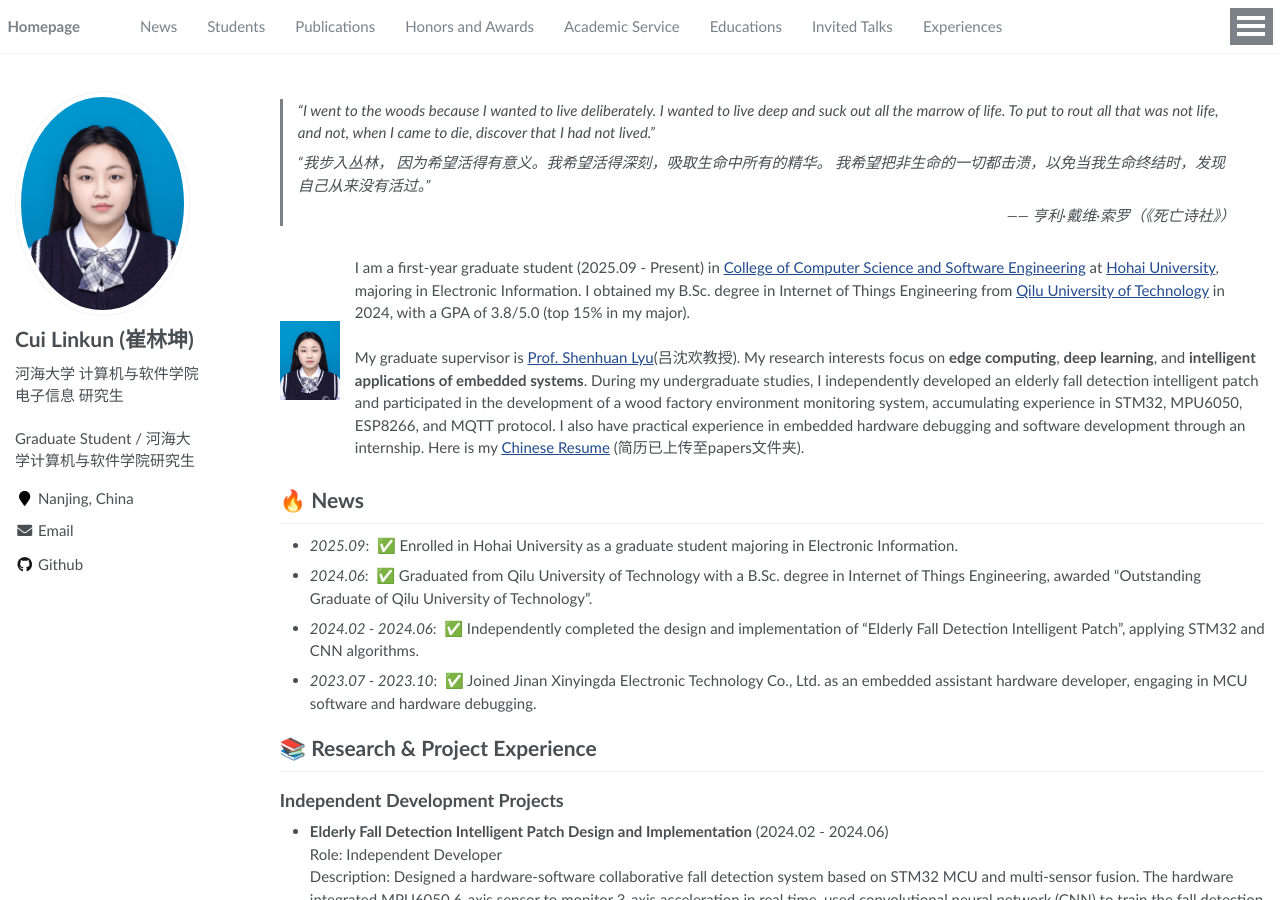
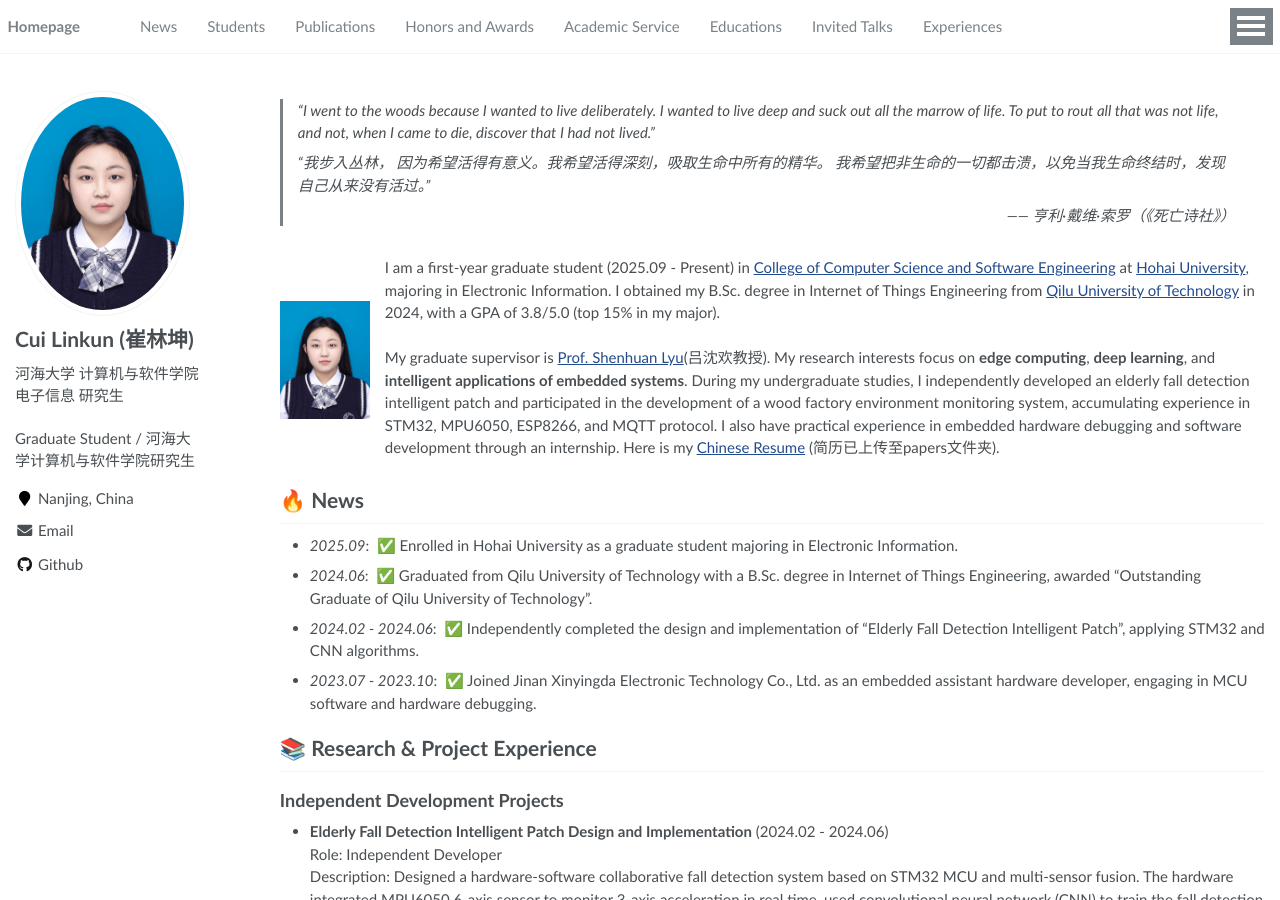
Before and after one commit to CuiLinkun/CuiLinkun.github.io, a Jekyll site: the page built from _pages/about.md, in a window 1280 px wide and 900 px high. Built offline with Jekyll 4.4.1, drawn with Linux system fonts in a browser that asks for light colours.

Commit message:
Update about.md

```diff
--- a/_pages/about.md
+++ b/_pages/about.md
@@ -18,7 +18,7 @@ redirect_from:
 
 <body>
 
- <div style="display: flex; align-items: center; gap: 15px; margin: 10px 0;">      <div style="width: 60px; height: 80px;">         <img src="../images/cuilinkun-avatar.png" alt="Cui Linkun Avatar" width="100%" height="100%" object-fit="cover">     </div>          <div style="flex: 1;">
+ <div style="display: flex; align-items: center; gap: 15px; margin: 10px 0;">      <div style="width: 90px; height: 120px;">         <img src="../images/cuilinkun-avatar.png" alt="Cui Linkun Avatar" width="100%" height="100%" object-fit="cover">     </div>          <div style="flex: 1;">
 
  <p>I am a first-year graduate student (2025.09 - Present) in <a href='https://cies.hhu.edu.cn/'>College of Computer Science and Software Engineering</a> at <a href='https://www.hhu.edu.cn/'>Hohai University</a>, majoring in Electronic Information. I obtained my B.Sc. degree in Internet of Things Engineering from <a href='https://www.qlu.edu.cn/'>Qilu University of Technology</a> in 2024, with a GPA of 3.8/5.0 (top 15% in my major).<br><br>         My graduate supervisor is <a href='https://lyushenhuan.github.io/' target='_blank'>Prof. Shenhuan Lyu</a>(吕沈欢教授). My research interests focus on <b>edge computing</b>, <b>deep learning</b>, and <b>intelligent applications of embedded systems</b>. During my undergraduate studies, I independently developed an elderly fall detection intelligent patch and participated in the development of a wood factory environment monitoring system, accumulating experience in STM32, MPU6050, ESP8266, and MQTT protocol. I also have practical experience in embedded hardware debugging and software development through an internship. Here is my <a href='../papers/cuilinkun_cv.pdf'>Chinese Resume</a> (简历已上传至papers文件夹).         </p>     </div> </div>
 
```
